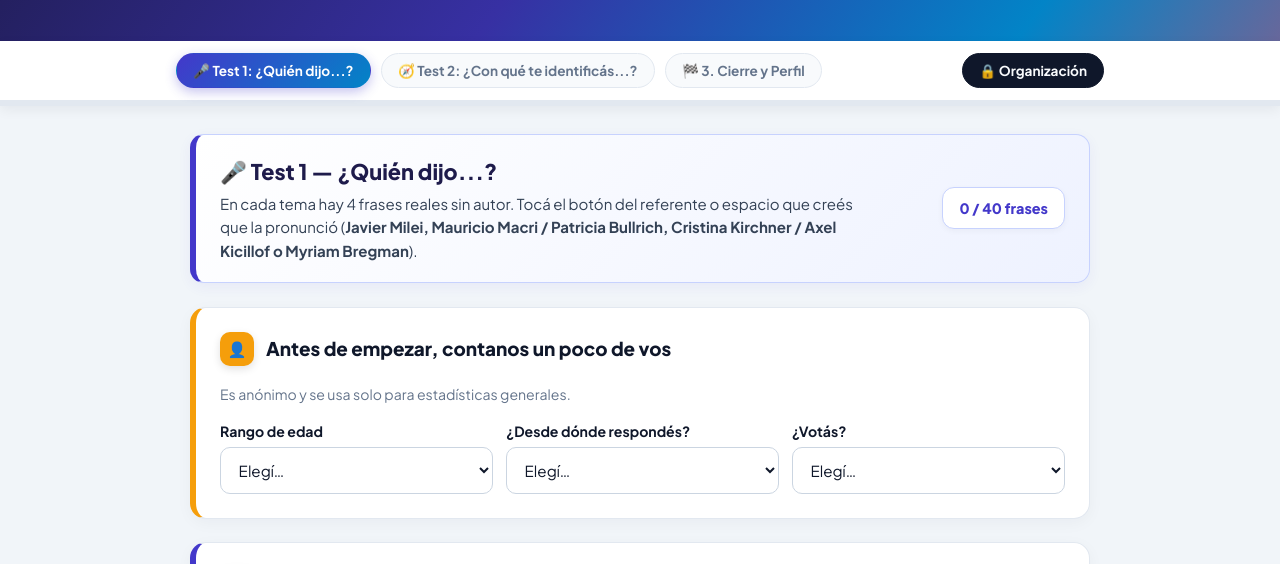
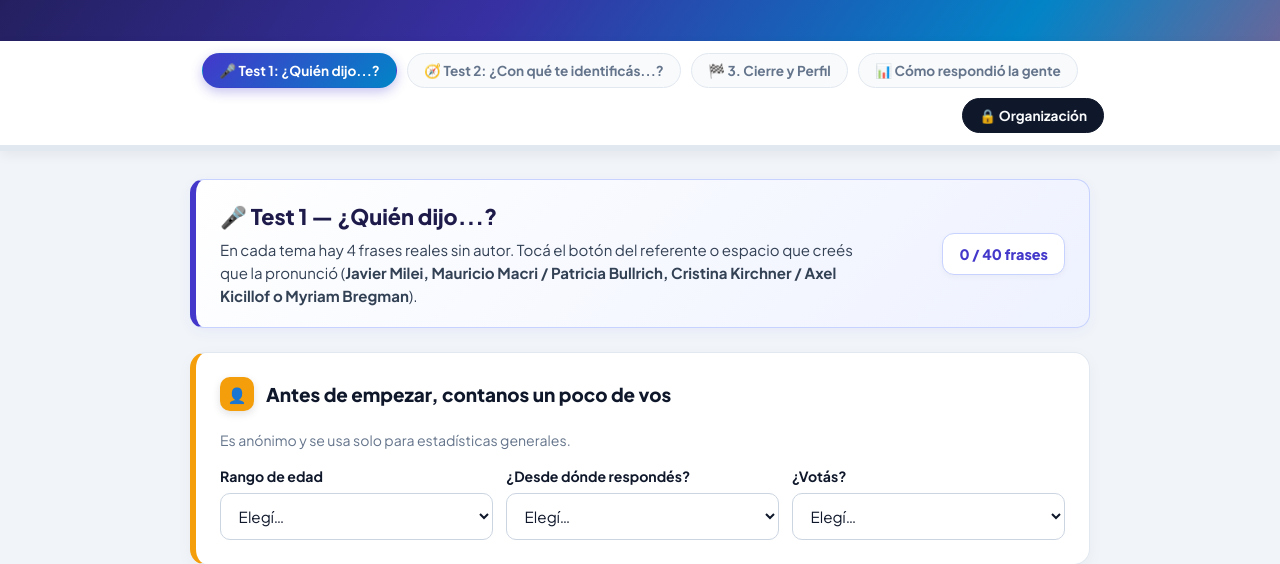
Before and after one commit to LadoB-tech/quiendijo-elecciones-2027, a plain HTML site: page index.html in a window 1280 px wide. Shown: the part 220-784 px from the top of the page. Drawn offline with Linux system fonts and the light colour scheme.

Commit message:
Add files via upload

```diff
--- a/index.html
+++ b/index.html
@@ -840,6 +840,7 @@
       <button type="button" class="step-badge" id="tab-2" onclick="goToStep(2)">🧭 Test 2: ¿Con qué te identificás...?</button>
       <button type="button" class="step-badge" id="tab-3" onclick="goToStep(3)">🏁 3. Cierre y Perfil</button>
       <button type="button" class="step-badge hidden" id="tab-4" onclick="goToStep(4)">🏆 4. Tu Diagnóstico</button>
+      <button type="button" class="step-badge" onclick="abrirEstadisticas()">📊 Cómo respondió la gente</button>
       <button type="button" class="step-badge admin-tab" id="tab-org" onclick="openOrgSection()">🔒 Organización</button>
     </nav>
     <div class="progress-bar-container">
@@ -1020,6 +1021,7 @@
           <button type="button" class="btn" style="background: #10b981; color: #ffffff;" onclick="window.print()">📄 Descargar mi Informe en PDF</button>
           <button type="button" class="btn" style="background: #38bdf8; color: #0f172a;" onclick="copyShareText()">📲 Copiar resultado para compartir</button>
           <button type="button" class="btn" style="background: rgba(255,255,255,0.18); color: #ffffff;" onclick="location.reload()">🔄 Volver a jugar</button>
+          <button type="button" class="btn" style="background: #f7b928; color: #1a1300;" onclick="abrirEstadisticas()">📊 Cómo respondió la gente</button>
         </div>
         <p id="copy-confirm" style="margin-top: 0.65rem; font-size: 0.88rem; color: #86efac; font-weight: 700;" class="hidden">¡Resultado copiado al portapapeles! Pegalo en WhatsApp o redes.</p>
       </div>
@@ -2128,5 +2130,6 @@
       openOrgSection();
     }
   </script>
+<script src="estadisticas.js"></script>
 </body>
 </html>
```
